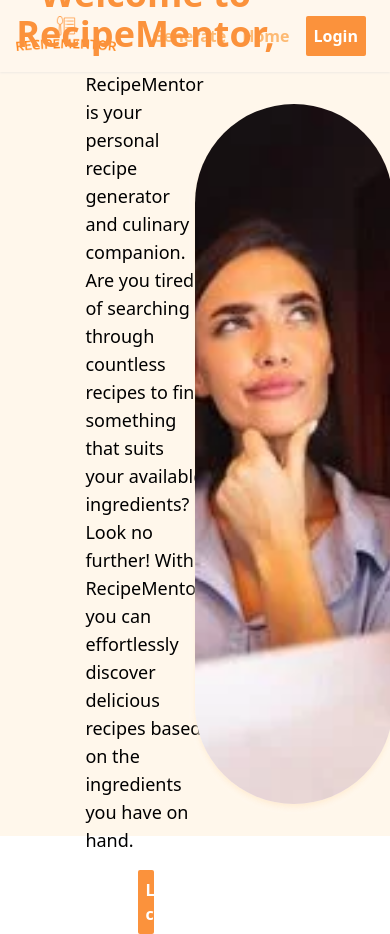
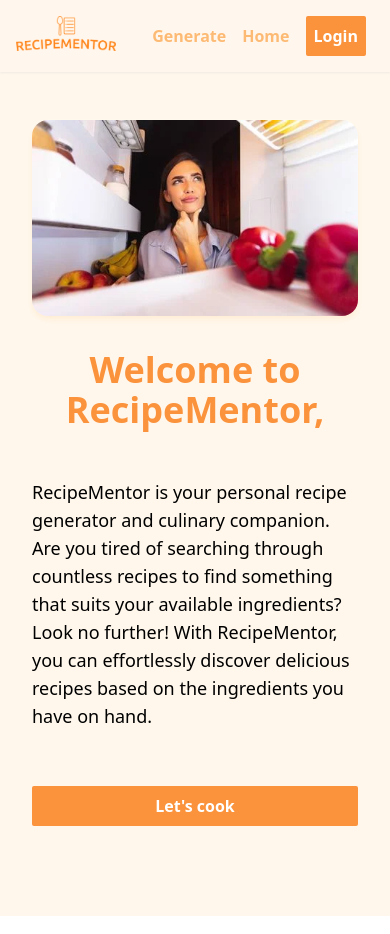
Before and after one commit to kelly1801/RecipeMentor, a Next.js app: page / in a window 390 px wide. Built offline with nearby package versions, Linux system fonts and the light colour scheme; no server answers.

Commit message:
add responsiveness

```diff
--- a/components/Layout.tsx
+++ b/components/Layout.tsx
@@ -14,7 +14,7 @@
   return (
     <>
       <Nav />
-      <main className="bg-orange-100/10 h-[calc(100vh-5rem)]">{children}</main>
+      <main className="bg-orange-100/10 max-h-screen h-screen xl:h-[calc(100vh-5rem)]">{children}</main>
     </>
   );
 };
--- a/components/UI/Nav.tsx
+++ b/components/UI/Nav.tsx
@@ -6,7 +6,8 @@
   const { user } = useUser();
   return (
     <nav className="bg-orange-50 z-10 flex justify-between content-center  p-4 shadow-sm shadow-slate-200 font-bold text-orange-300">
-      <figure className="">
+      <Link href={"/"}>
+        <figure>
           <Image
             src={"/logo.png"}
             alt="recipe mentor logo"
@@ -14,18 +15,31 @@
             width={100}
           />
         </figure>
+      </Link>
 
       {user ? (
         <ul className="nav-menu">
-          <Link className="nav-menu-item" href='/recipe/generate'>Generate</Link>
-          <Link className="nav-menu-item" href='/'>Home</Link>
-          <Link className="btn" href="/api/auth/logout" role="button">Logout</Link>
+          <Link className="nav-menu-item" href="/recipe/generate">
+            Generate
+          </Link>
+          <Link className="nav-menu-item" href="/">
+            Home
+          </Link>
+          <Link className="btn" href="/api/auth/logout" role="button">
+            Logout
+          </Link>
         </ul>
       ) : (
         <ul className="nav-menu">
-          <Link className="nav-menu-item" href='/recipe/generate'>Generate</Link>
-          <Link className="nav-menu-item" href='/'>Home</Link>
-          <Link className="btn" href="/api/auth/login" role="button">Login</Link>
+          <Link className="nav-menu-item" href="/recipe/generate">
+            Generate
+          </Link>
+          <Link className="nav-menu-item" href="/">
+            Home
+          </Link>
+          <Link className="btn" href="/api/auth/login" role="button">
+            Login
+          </Link>
         </ul>
       )}
     </nav>
--- /dev/null
+++ b/components/UI/Overlay.tsx
@@ -0,0 +1,8 @@
+
+const Overlay = () => {
+  return (
+    <div className="absolute w-full h-full bg-zinc-800/30 z-10 "></div>
+  )
+}
+
+export default Overlay
--- a/components/UI/Sidebar.tsx
+++ b/components/UI/Sidebar.tsx
@@ -1,20 +1,40 @@
+import { useUser } from "@auth0/nextjs-auth0/client";
+import { FontAwesomeIcon } from "@fortawesome/react-fontawesome";
+import { faChevronRight, faChevronLeft } from "@fortawesome/free-solid-svg-icons";
+import { useContext } from "react";
 import { Recipe } from "@/interface/types";
-import React from "react";
+
+import Image from "next/image";
 import Link from "next/link";
-import { useUser } from "@auth0/nextjs-auth0/client";
-import Image from "next/image";
 
+import RecipeContext from "@/context/recipeContext";
 interface SidebarProps {
   recipes: Recipe[];
 }
 
 const Sidebar = ({ recipes }: SidebarProps) => {
+  const { isVisible, showSidebar } = useContext(RecipeContext);
   const { user } = useUser();
   return (
-    <aside className="bg-orange-200/70 h-[calc(100vh-4.7rem)] w-3/12 min-w-[25%] flex flex-col justify-between">
+    <>
+      {!isVisible ? (
+        <aside className="z-20 bg-orange-200/70 h-screen lg:h-[calc(100vh-4.7rem)] max-h-screen  max-w-[8%] md:flex flex-col justify-between">
+          <FontAwesomeIcon
+            icon={faChevronRight}
+            onClick={() => showSidebar()}
+            className="cursor-pointer self-end p-2"
+          />
+        </aside>
+      ) : (
+        <aside className="z-20 bg-orange-200/70  h-screen lg:h-screen max-h-screen  min-w-[100%] md:min-w-[25%] flex flex-col justify-between">
           <div className="flex flex-col justify-between py-4 px-2 gap-2 overflow-auto">
+            <FontAwesomeIcon
+              icon={faChevronLeft}
+              onClick={() => showSidebar()}
+              className="cursor-pointer self-end p-2"
+            />
 
-        {recipes.length ?
+            {recipes.length ? (
               recipes.map((recipe) => (
                 <Link
                   className="gap-2 bg-orange-400 text-ellipsis overflow-hidden whitespace-nowrap font-bold text-white p-2 rounded-sm"
@@ -23,13 +43,16 @@
                 >
                   {recipe.title}
                 </Link>
-          )) :
-        <p className="bg-orange-400 font-bold text-white p-2 rounded-sm">No recipes yet</p>
-        }
+              ))
+            ) : (
+              <p className="bg-orange-400 font-bold text-white p-2 rounded-sm">
+                No recipes yet
+              </p>
+            )}
           </div>
 
-      <div className="p-2 border-t border-orange-500">
-        <figure className="flex gap-2">
+          <div className="p-2 border-t  border-orange-300">
+            <figure className="flex gap-3 justify-between">
               <Image
                 className="rounded-full"
                 src={user?.picture!}
@@ -45,6 +68,8 @@
             </figure>
           </div>
         </aside>
+      )}
+    </>
   );
 };
 
--- a/components/index.ts
+++ b/components/index.ts
@@ -1,4 +1,5 @@
 export { default as Layout } from './Layout';
 export { default as Nav } from './UI/Nav';
+export { default as Overlay } from './UI/Overlay';
 export { default as Sidebar } from './UI/Sidebar';
 export * from './index';
--- /dev/null
+++ b/context/recipeContext.tsx
@@ -0,0 +1,31 @@
+import React, { createContext, useState, ReactNode } from "react";
+
+interface RecipeContextType {
+  isVisible: boolean;
+  showSidebar: () => void;
+}
+
+const RecipeContext = createContext<RecipeContextType>({
+  isVisible: true,
+  showSidebar: () => {},
+});
+
+export default RecipeContext;
+
+interface RecipeProviderProps {
+  children: ReactNode;
+}
+
+export const RecipeProvider: React.FC<RecipeProviderProps> = ({ children }) => {
+  const [isVisible, setIsVisible] = useState(true);
+
+  const showSidebar = () => {
+    setIsVisible((value) => !value);
+  };
+
+  return (
+    <RecipeContext.Provider value={{ isVisible, showSidebar }}>
+      {children}
+    </RecipeContext.Provider>
+  );
+};
--- a/package.json
+++ b/package.json
@@ -17,6 +17,7 @@
     "@types/node": "20.2.3",
     "@types/react": "18.2.6",
     "@types/react-dom": "18.2.4",
+    "@uiball/loaders": "^1.2.6",
     "animate.css": "^4.1.1",
     "autoprefixer": "10.4.14",
     "cloudinary": "^1.37.0",
--- a/pages/_app.tsx
+++ b/pages/_app.tsx
@@ -1,16 +1,18 @@
 import "../styles/globals.css";
-import 'animate.css';
+import "animate.css";
 import { UserProvider } from "@auth0/nextjs-auth0/client";
 import { AppProps } from "next/app";
+import { RecipeProvider } from "@/context/recipeContext";
 
 
 function MyApp({ Component, pageProps }: AppProps) {
-  const getLayout = (Component as any).getLayout || ((page: JSX.Element) => page);
+  const getLayout =
+    (Component as any).getLayout || ((page: JSX.Element) => page);
   return (
     <UserProvider>
-      <main>
-        {getLayout(<Component {...pageProps} />, pageProps)}
-      </main>
+      <RecipeProvider>
+        <main>{getLayout(<Component {...pageProps} />, pageProps)}</main>
+      </RecipeProvider>
     </UserProvider>
   );
 }
--- a/pages/index.tsx
+++ b/pages/index.tsx
@@ -2,18 +2,19 @@
 import { useUser } from "@auth0/nextjs-auth0/client";
 import Link from "next/link";
 import Image from "next/image";
+
 export default function Home() {
   const { user } = useUser();
 
   return (
     <Layout>
-      <section className="animate__animated animate__slideInDown h-full w-full py-8 px-24 bg-orange-100/40 flex justify-between">
-        <div className="w-1/2 flex flex-col px-12 gap-4 items-center justify-center">
+      <section className="animate__animated animate__slideInDown h-full w-full py-12  md:pt-0 lg:py-8 px-8 md:px-24 bg-orange-100/40 flex flex-col-reverse lg:flex-row lg:justify-between">
+        <div className=" w-full h-full lg:w-1/2 flex flex-col lg:px-12 gap-12 lg:gap-4 items-center justify-center">
           <h1 className="text-4xl text-orange-400 font-bold text-center">
             Welcome to RecipeMentor, {user?.name?.split(" ")[0]}
           </h1>
 
-          <p className="text-lg">
+          <p className="text-lg ">
             RecipeMentor is your personal recipe generator and culinary
             companion. Are you tired of searching through countless recipes to
             find something that suits your available ingredients? Look no
@@ -23,18 +24,18 @@
 
           <Link
             href="recipe/generate"
-            className="btn w-full text-center font-bold"
+            className="btn w-full text-center font-bold my-2"
           >
             Let&apos;s cook
           </Link>
         </div>
 
         <Image
-          className="rounded-full object-cover shadow-md shadow-orange-100"
+          className="rounded-2xl lg:rounded-full md:hidden object-cover shadow-md shadow-orange-100"
           src={"/thinking.webp"}
           alt="pensative women on a fridge"
           width={400}
-          height={200}
+          height={400}
         />
       </section>
     </Layout>
--- a/pages/recipe/[recipeId].tsx
+++ b/pages/recipe/[recipeId].tsx
@@ -4,10 +4,12 @@
 import { GetServerSideProps } from "next";
 import { Layout } from "@/components";
 import { ObjectId } from "mongodb";
+import { Sidebar } from "@/components/";
+import { useState, useContext } from "react";
+import { useRouter } from "next/router";
 import Image from "next/image";
-import { Sidebar } from "@/components/";
-import { useState } from "react";
-import { useRouter } from "next/router";
+import RecipeContext from "@/context/recipeContext";
+import Overlay from "../../components/UI/Overlay";
 
 interface RecipeDetailsProps {
   recipe: Recipe;
@@ -16,6 +18,8 @@
 
 const RecipeDetails = ({ recipe, recipes }: RecipeDetailsProps) => {
   const [deletion, setDeletion] = useState(false);
+  const { isVisible } = useContext(RecipeContext);
+
   const router = useRouter();
   const handleDeletion = async (recipeId: string) => {
     const resp = await fetch("/api/recipes/deleteRecipe", {
@@ -35,11 +39,13 @@
   };
   return (
     <Layout>
-      <section className="flex h-[calc(100vh-5rem)] max-h-[calc(100vh-5rem)]">
+      <section className="flex h-full max-h-full">
         <Sidebar recipes={recipes} />
 
+        {isVisible && <Overlay />}
+
         <div className="overflow-auto">
-          <figure className="w-full h-3/5  bg-orange-200 mx-auto flex">
+          <figure className="w-full  h-1/5 md:h-3/5  bg-orange-200 mx-auto flex">
             <Image
               className="w-full object-cover "
               src={recipe.image_url}
--- a/pages/recipe/generate.tsx
+++ b/pages/recipe/generate.tsx
@@ -1,16 +1,20 @@
-import { Layout } from "@/components";
-import { useState, SyntheticEvent } from "react";
+import { Layout, Overlay } from "@/components";
+import { useState, SyntheticEvent, useContext } from "react";
 import { useRouter } from "next/router";
 import { Sidebar } from "@/components/";
 import { getSession, withPageAuthRequired } from "@auth0/nextjs-auth0";
 import { GetServerSideProps } from "next";
 import { Recipe } from "@/interface/types";
 import { getDB } from "@/utils/getDB";
+import { DotWave } from "@uiball/loaders";
+import RecipeContext from "@/context/recipeContext";
 
 interface SidebarProps {
   recipes: Recipe[];
 }
 export default function Generate({ recipes }: SidebarProps) {
+  const { isVisible } = useContext(RecipeContext);
+
   const [{ ingredients, loading }, setIngredients] = useState({
     ingredients: "",
     loading: false,
@@ -21,6 +25,8 @@
     const value = e.target.value;
     setIngredients((prevState) => ({ ...prevState, ingredients: value }));
   };
+
+
   const handleSubmit = async (e: SyntheticEvent) => {
     e.preventDefault();
 
@@ -40,9 +46,6 @@
       if (json?.recipeId) {
         router.push(`/recipe/${json.recipeId}`);
       }
-      setIngredients((prevState) => ({ ...prevState, loading: false }));
-
-      console.log(json);
     } catch (e) {
       setIngredients((prevState) => ({ ...prevState, loading: false }));
 
@@ -54,16 +57,22 @@
     <Layout>
       <div className="flex">
         <Sidebar recipes={recipes} />
+        {isVisible && <Overlay />}
         <section className="flex justify-center items-center w-full">
+          {loading ? (
+            <div className="mt-40 md:mt-0">
+              <DotWave size={100} color="#231F20" />
+            </div>
+          ) : (
             <form
               onSubmit={handleSubmit}
-            className="animate__animated animate__slideInDown bg-orange-200/40 mx-40  w-full flex flex-col gap-5 p-4 rounded-md"
+              className="animate__animated animate__slideInDown bg-orange-200/40  mx-5  lg:mt-0 md:mx-40 w-full flex flex-col gap-5 p-8 md:p-4 rounded-md"
             >
               <label className="text-center  text-2xl">
                 What ingredients you have?
               </label>
               <textarea
-              className="resize-none h-16 p-1"
+                className="resize-none h-32 p-1"
                 placeholder="put ingredients separated by a comma ex: 'chicken, tomatoes, rice'"
                 value={ingredients}
                 onChange={handleInputChange}
@@ -72,6 +81,7 @@
                 Let&apos;s cook
               </button>
             </form>
+          )}
         </section>
       </div>
     </Layout>
--- a/styles/globals.css
+++ b/styles/globals.css
@@ -42,7 +42,7 @@
     @apply w-full bg-gray-500 p-2 rounded-sm text-white hover:bg-gray-600 font-bold text-center;
   }
   .recipe {
-    @apply flex flex-col p-20 gap-5
+    @apply flex flex-col p-5 md:p-20 gap-5 h-full max-h-full;
   }
 
 }
```
Also changed, not shown: 1 other file (tests, documents, lock files or other folders). Lines whose indentation alone changed are shown as unchanged.
